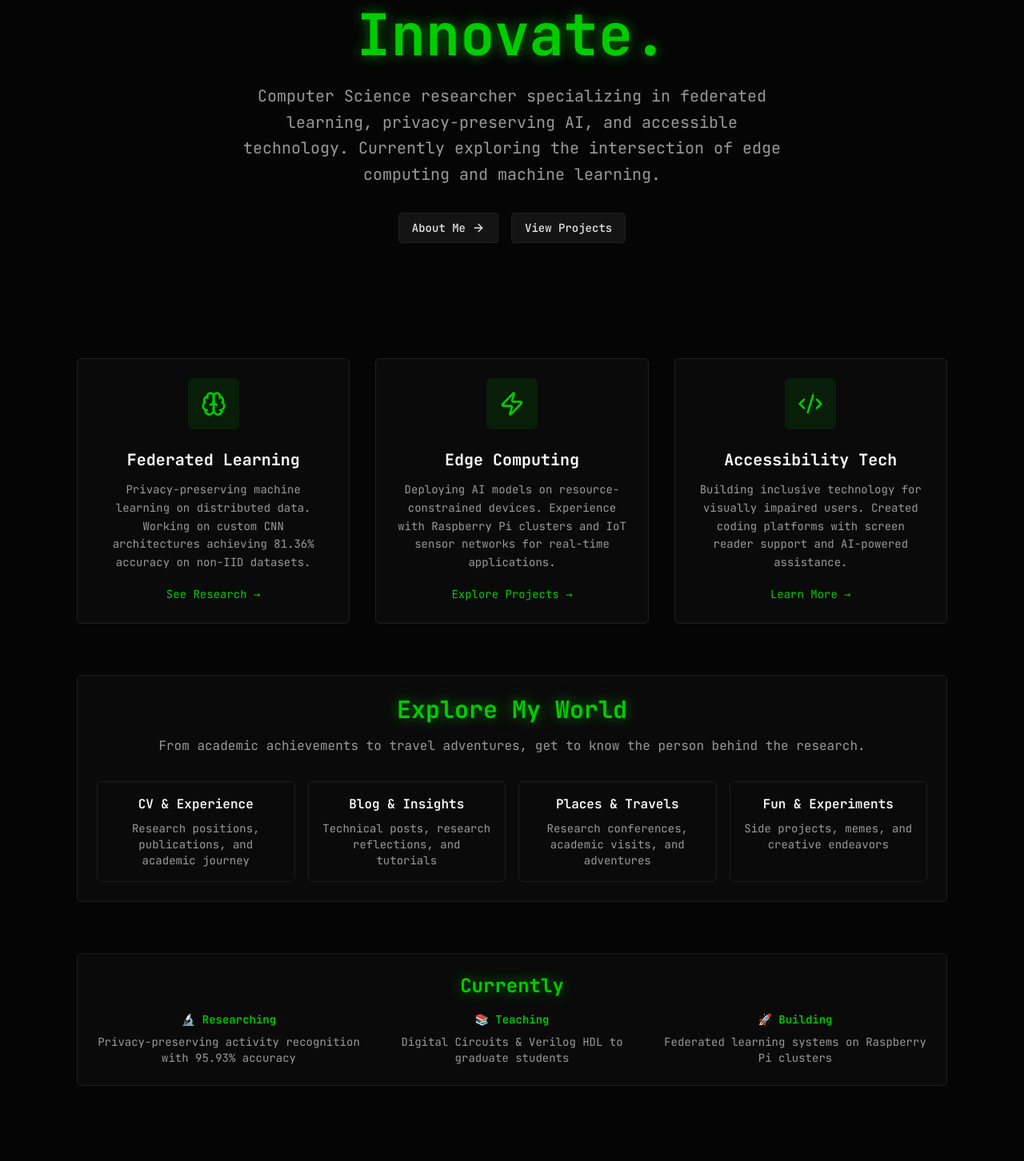
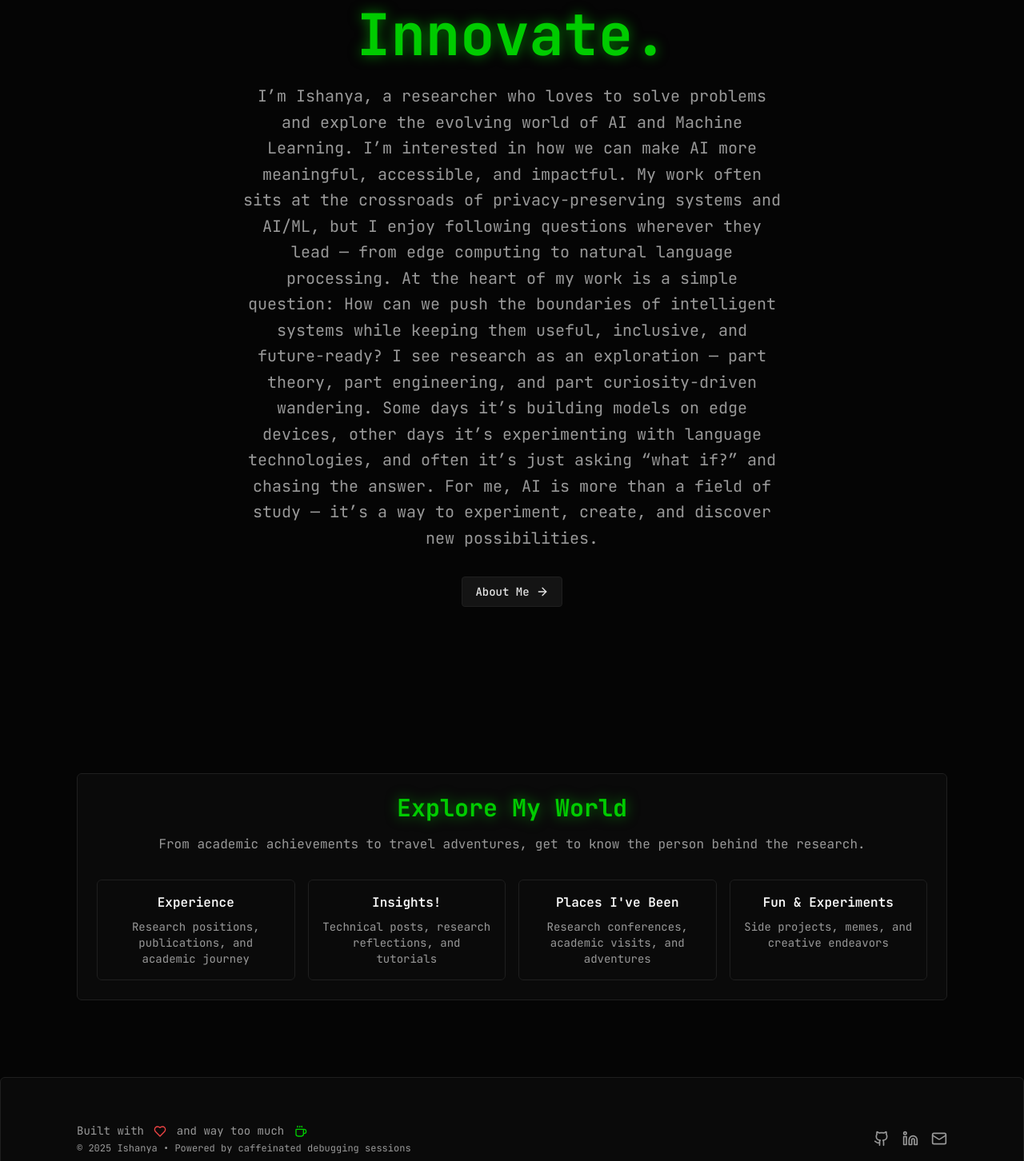
Before and after one commit to ishanyaa/ishanyaa.github.io, a React (Vite) app: page / in a window 1280 px wide. Shown: the part 418-1870 px from the top of the page at 80% size. Built offline with nearby package versions, Linux system fonts and the light colour scheme.

Commit message:
Visual edit in Lovable

```diff
--- a/src/components/Navigation.tsx
+++ b/src/components/Navigation.tsx
@@ -1,84 +1,65 @@
 import { useState } from 'react';
 import { Link, useLocation } from 'react-router-dom';
 import { Menu, X, Terminal } from 'lucide-react';
-
 const Navigation = () => {
   const [isOpen, setIsOpen] = useState(false);
   const location = useLocation();
-
-  const navItems = [
-    { name: 'About', path: '/about' },
-    { name: 'CV', path: '/cv' },
-    { name: 'Projects', path: '/projects' },
-    { name: 'Blog', path: '/blog' },
-    { name: 'Places', path: '/places' },
-    { name: 'Resources', path: '/resources' },
-    { name: 'Misc', path: '/misc' },
-  ];
-
+  const navItems = [{
+    name: 'About',
+    path: '/about'
+  }, {
+    name: 'CV',
+    path: '/cv'
+  }, {
+    name: 'Projects',
+    path: '/projects'
+  }, {
+    name: 'Blog',
+    path: '/blog'
+  }, {
+    name: 'Places',
+    path: '/places'
+  }, {
+    name: 'Resources',
+    path: '/resources'
+  }, {
+    name: 'Misc',
+    path: '/misc'
+  }];
   const isActive = (path: string) => location.pathname === path;
-
-  return (
-    <nav className="sticky top-0 z-50 terminal-card border-b border-border backdrop-blur-md bg-background/80">
+  return <nav className="sticky top-0 z-50 terminal-card border-b border-border backdrop-blur-md bg-background/80">
       <div className="max-w-6xl mx-auto px-4 sm:px-6 lg:px-8">
         <div className="flex justify-between items-center h-16">
           {/* Logo */}
-          <Link
-            to="/"
-            className="flex items-center space-x-2 text-accent hover:text-primary transition-colors"
-          >
+          <Link to="/" className="flex items-center space-x-2 text-accent hover:text-primary transition-colors">
             <Terminal className="w-6 h-6" />
-            <span className="font-bold text-lg glow-text">ishanya.dev</span>
+            <span className="font-bold text-lg glow-text">ishanya</span>
           </Link>
 
           {/* Desktop Navigation */}
           <div className="hidden md:flex space-x-8">
-            {navItems.map((item) => (
-              <Link
-                key={item.name}
-                to={item.path}
-                className={`nav-link ${
-                  isActive(item.path) ? 'text-accent' : ''
-                }`}
-              >
+            {navItems.map(item => <Link key={item.name} to={item.path} className={`nav-link ${isActive(item.path) ? 'text-accent' : ''}`}>
                 {item.name}
-              </Link>
-            ))}
+              </Link>)}
           </div>
 
           {/* Mobile menu button */}
           <div className="md:hidden">
-            <button
-              onClick={() => setIsOpen(!isOpen)}
-              className="text-muted-foreground hover:text-accent transition-colors"
-            >
+            <button onClick={() => setIsOpen(!isOpen)} className="text-muted-foreground hover:text-accent transition-colors">
               {isOpen ? <X className="h-6 w-6" /> : <Menu className="h-6 w-6" />}
             </button>
           </div>
         </div>
 
         {/* Mobile Navigation */}
-        {isOpen && (
-          <div className="md:hidden pb-4">
+        {isOpen && <div className="md:hidden pb-4">
             <div className="flex flex-col space-y-2">
-              {navItems.map((item) => (
-                <Link
-                  key={item.name}
-                  to={item.path}
-                  onClick={() => setIsOpen(false)}
-                  className={`nav-link py-2 ${
-                    isActive(item.path) ? 'text-accent' : ''
-                  }`}
-                >
+              {navItems.map(item => <Link key={item.name} to={item.path} onClick={() => setIsOpen(false)} className={`nav-link py-2 ${isActive(item.path) ? 'text-accent' : ''}`}>
                   {item.name}
-                </Link>
-              ))}
+                </Link>)}
             </div>
-          </div>
-        )}
+          </div>}
       </div>
-    </nav>
-  );
+    </nav>;
 };
-
 export default Navigation;
--- a/src/pages/Index.tsx
+++ b/src/pages/Index.tsx
@@ -1,14 +1,12 @@
 import { ArrowRight, Terminal, Code2, Brain, Zap } from 'lucide-react';
 import { Link } from 'react-router-dom';
-
 const Index = () => {
-  return (
-    <div className="space-y-16">
+  return <div className="space-y-16">
       {/* Hero Section */}
       <section className="text-center py-20">
         <div className="inline-flex items-center gap-2 mb-6 text-accent">
           <Terminal className="w-8 h-8" />
-          <span className="text-sm font-mono">ishanya.dev</span>
+          <span className="text-sm font-mono">ishanya</span>
         </div>
 
         <h1 className="text-5xl md:text-7xl font-bold mb-6 gradient-text">
@@ -17,64 +15,32 @@ const Index = () => {
           <span className="glow-text">Innovate.</span>
         </h1>
 
-        <p className="text-xl text-muted-foreground mb-8 max-w-2xl mx-auto leading-relaxed">
-          Computer Science researcher specializing in federated learning, privacy-preserving AI,
-          and accessible technology. Currently exploring the intersection of edge computing and machine learning.
-        </p>
+        <p className="text-xl text-muted-foreground mb-8 max-w-2xl mx-auto leading-relaxed">I’m Ishanya, a researcher who loves to solve problems and explore the evolving world of AI and Machine Learning.
+
+I’m interested in how we can make AI more meaningful, accessible, and impactful. My work often sits at the crossroads of privacy-preserving systems and AI/ML, but I enjoy following questions wherever they lead — from edge computing to natural language processing.
+
+At the heart of my work is a simple question:
+How can we push the boundaries of intelligent systems while keeping them useful, inclusive, and future-ready?
+
+I see research as an exploration — part theory, part engineering, and part curiosity-driven wandering. Some days it’s building models on edge devices, other days it’s experimenting with language technologies, and often it’s just asking “what if?” and chasing the answer.
+
+For me, AI is more than a field of study — it’s a way to experiment, create, and discover new possibilities.</p>
 
         <div className="flex flex-col sm:flex-row gap-4 justify-center">
           <Link to="/about" className="btn-terminal flex items-center gap-2">
             About Me <ArrowRight className="w-4 h-4" />
           </Link>
-          <Link to="/projects" className="btn-terminal">
-            View Projects
-          </Link>
+
         </div>
       </section>
 
       {/* Featured Areas */}
       <section className="grid md:grid-cols-3 gap-8">
-        <div className="terminal-card card-hover text-center">
-          <div className="w-16 h-16 bg-accent/10 rounded-lg flex items-center justify-center mx-auto mb-6">
-            <Brain className="w-8 h-8 text-accent" />
-          </div>
-          <h3 className="text-xl font-bold mb-3">Federated Learning</h3>
-          <p className="text-muted-foreground text-sm leading-relaxed mb-4">
-            Privacy-preserving machine learning on distributed data. Working on custom CNN architectures
-            achieving 81.36% accuracy on non-IID datasets.
-          </p>
-          <Link to="/projects" className="text-accent hover:underline text-sm">
-            See Research →
-          </Link>
-        </div>
 
-        <div className="terminal-card card-hover text-center">
-          <div className="w-16 h-16 bg-accent/10 rounded-lg flex items-center justify-center mx-auto mb-6">
-            <Zap className="w-8 h-8 text-accent" />
-          </div>
-          <h3 className="text-xl font-bold mb-3">Edge Computing</h3>
-          <p className="text-muted-foreground text-sm leading-relaxed mb-4">
-            Deploying AI models on resource-constrained devices. Experience with Raspberry Pi clusters
-            and IoT sensor networks for real-time applications.
-          </p>
-          <Link to="/projects" className="text-accent hover:underline text-sm">
-            Explore Projects →
-          </Link>
-        </div>
 
-        <div className="terminal-card card-hover text-center">
-          <div className="w-16 h-16 bg-accent/10 rounded-lg flex items-center justify-center mx-auto mb-6">
-            <Code2 className="w-8 h-8 text-accent" />
-          </div>
-          <h3 className="text-xl font-bold mb-3">Accessibility Tech</h3>
-          <p className="text-muted-foreground text-sm leading-relaxed mb-4">
-            Building inclusive technology for visually impaired users. Created coding platforms
-            with screen reader support and AI-powered assistance.
-          </p>
-          <Link to="/projects" className="text-accent hover:underline text-sm">
-            Learn More →
-          </Link>
-        </div>
+
+
+
       </section>
 
       {/* Quick Links */}
@@ -88,17 +54,17 @@ const Index = () => {
 
         <div className="grid md:grid-cols-2 lg:grid-cols-4 gap-4">
           <Link to="/cv" className="terminal-card card-hover text-center p-4">
-            <h3 className="font-semibold mb-2">CV & Experience</h3>
+            <h3 className="font-semibold mb-2">Experience</h3>
             <p className="text-sm text-muted-foreground">Research positions, publications, and academic journey</p>
           </Link>
 
           <Link to="/blog" className="terminal-card card-hover text-center p-4">
-            <h3 className="font-semibold mb-2">Blog & Insights</h3>
+            <h3 className="font-semibold mb-2">Insights!</h3>
             <p className="text-sm text-muted-foreground">Technical posts, research reflections, and tutorials</p>
           </Link>
 
           <Link to="/places" className="terminal-card card-hover text-center p-4">
-            <h3 className="font-semibold mb-2">Places & Travels</h3>
+            <h3 className="font-semibold mb-2">Places I've Been</h3>
             <p className="text-sm text-muted-foreground">Research conferences, academic visits, and adventures</p>
           </Link>
 
@@ -110,25 +76,7 @@ const Index = () => {
       </section>
 
       {/* Current Status */}
-      <section className="terminal-card text-center">
-        <h2 className="text-2xl font-bold mb-4 glow-text">Currently</h2>
-        <div className="grid md:grid-cols-3 gap-6 text-sm">
-          <div>
-            <h3 className="font-semibold text-accent mb-2">🔬 Researching</h3>
-            <p className="text-muted-foreground">Privacy-preserving activity recognition with 95.93% accuracy</p>
-          </div>
-          <div>
-            <h3 className="font-semibold text-accent mb-2">📚 Teaching</h3>
-            <p className="text-muted-foreground">Digital Circuits & Verilog HDL to graduate students</p>
-          </div>
-          <div>
-            <h3 className="font-semibold text-accent mb-2">🚀 Building</h3>
-            <p className="text-muted-foreground">Federated learning systems on Raspberry Pi clusters</p>
-          </div>
-        </div>
-      </section>
-    </div>
-  );
+
+    </div>;
 };
-
 export default Index;
```
